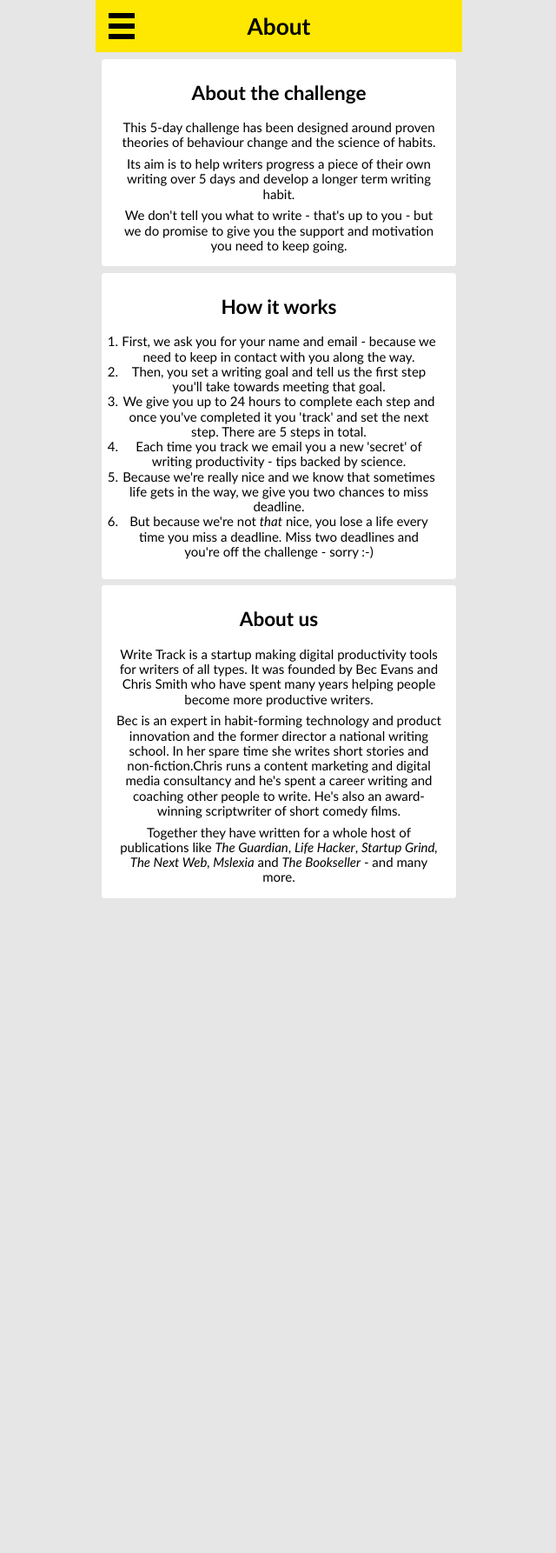
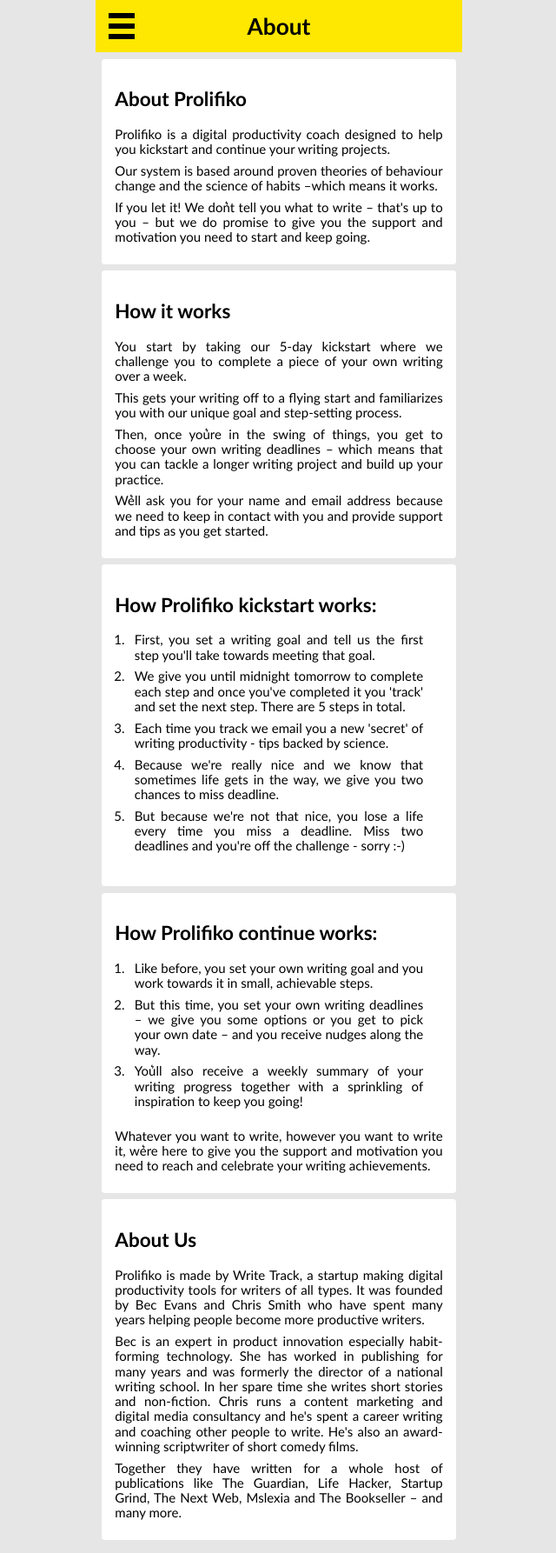
Before and after one commit to jtraub/prolifiko.com, a Django app: page /about/ in a window 1280 px wide. Shown: the whole page at 87% size, without its empty margins (319-959 px from the left). Before the commit the page ends 1033 px from the top, so only its background shows below. Run offline with Django 3.2, Linux system fonts and the light colour scheme; style sheets or scripts are compiled from the project's sources; parts of the project's set-up code (start-up, migrations or seed data) failed here and were passed over; some libraries are stand-ins or nearby versions.

Commit message:
Updated menu pages: help, about t&cs etc..

```diff
--- a/app/static/index.scss
+++ b/app/static/index.scss
@@ -46,7 +46,7 @@
 p {
   -webkit-margin-before: 0;
   -webkit-margin-after: 0;
-  margin: 0.5em;
+  margin: 0.5em 0;
 }
 
 blockquote {
@@ -66,7 +66,10 @@
   }
 }
 
+
+
 @import 'styles/layout';
 @import 'styles/forms';
 @import 'styles/myprogress';
 @import 'styles/create';
+@import 'styles/aboutpages';
--- /dev/null
+++ b/app/static/styles/_aboutpages.scss
@@ -0,0 +1,11 @@
+.about {
+    text-align: justify;
+
+    section {
+        padding: 1em;
+    }
+
+    li {
+        padding: 0 0.5em 0.5em 0.5em;
+    }
+}
--- a/app/templates/base.html
+++ b/app/templates/base.html
@@ -28,7 +28,9 @@
     </div>
     {%  endblock %}
 
-    <div class="content">{% block content %}{% endblock %}</div>
+    <div class="content {% block content_class %}{% endblock %}">
+        {% block content %}{% endblock %}
+    </div>
 
     <script src="{% static 'bundle.js' %}"></script>
 </body>
--- a/app/templates/menu/about.html
+++ b/app/templates/menu/about.html
@@ -1,31 +1,113 @@
-{%  extends 'base.html' %}
+{% extends 'base.html' %}
 
 {% block heading %}About{% endblock %}
 
+{% block content_class %}about{% endblock %}
+
 {% block content %}
+
     <section>
-    <h2>About the challenge</h2>
-    <p>This 5-day challenge has been designed around proven theories of behaviour change and the science of habits.</p>
-    <p>Its aim is to help writers progress a piece of their own writing over 5 days and develop a longer term writing habit.</p>
-    <p>We don't tell you what to write - that's up to you - but we do promise to give you the support and motivation you need to keep going.</p>
+        <h2>About Prolifiko</h2>
+        <p>
+            Prolifiko is a digital productivity coach designed to help you kickstart and continue
+            your writing projects.
+        </p>
+        <p>
+            Our system is based around proven theories of behaviour change
+            and the science of habits –which means it works.
+        </p>
+        <p>
+            If you let it! We don͛t tell you what to write – that's up to you – but we do promise to
+            give you the support and motivation you need to start and keep going.
+        </p>
     </section>
 
     <section>
         <h2>How it works</h2>
-    <p><ol>
-        <li>First, we ask you for your name and email - because we need to keep in contact with you along the way.</li>
-        <li>Then, you set a writing goal and tell us the first step you'll take towards meeting that goal.</li>
-        <li>We give you up to 24 hours to complete each step and once you've completed it you 'track' and set the next step. There are 5 steps in total.</li>
-        <li>Each time you track we email you a new 'secret' of writing productivity - tips backed by science.</li>
-        <li>Because we're really nice and we know that sometimes life gets in the way, we give you two chances to miss deadline.</li>
-        <li>But because we're not <em>that</em> nice, you lose a life every time you miss a deadline. Miss two deadlines and you're off the challenge - sorry :-)</li>
-    </ol></p>
+        <p>
+            You start by taking our 5-day kickstart where we challenge you to complete a piece of
+            your own writing over a week.
+        </p>
+        <p>
+            This gets your writing off to a flying start and familiarizes you with our unique goal
+            and step-setting process.
+        </p>
+        <p>
+            Then, once you͛re in the swing of things, you get to choose your own writing deadlines –
+            which means that you can tackle a longer writing project and build up your practice.
+        </p>
+        <p>
+            We͛ll ask you for your name and email address because we need to keep in contact
+            with you and provide support and tips as you get started.
+        </p>
     </section>
 
     <section>
-    <h2>About us</h2>
-    <p>Write Track is a startup making digital productivity tools for writers of all types. It was founded by Bec Evans and Chris Smith who have spent many years helping people become more productive writers.</p>
-    <p>Bec is an expert in habit-forming technology and product innovation and the former director a national writing school. In her spare time she writes short stories and non-fiction.Chris runs a content marketing and digital media consultancy and he's spent a career writing and coaching other people to write. He's also an award-winning scriptwriter of short comedy films.</p>
-    <p>Together they have   written for a whole host of publications like <em>The Guardian</em>, <em>Life Hacker</em>, <em>Startup Grind, The Next Web, Mslexia</em> and <em>The Bookseller</em> - and many more.</p>
+        <h2>How Prolifiko kickstart works:</h2>
+        <ol>
+            <li>
+                First, you set a writing goal and tell us the first step you'll take towards meeting
+                that goal.
+            </li>
+            <li>
+                We give you until midnight tomorrow to complete each step and once you've completed
+                it you 'track' and set the next step. There are 5 steps in total.
+            </li>
+            <li>
+                Each time you track we email you a new 'secret' of writing productivity - tips
+                backed by science.
+            </li>
+            <li>
+                Because we're really nice and we know that sometimes life gets in the way, we give
+                you two chances to miss deadline.
+            </li>
+            <li>
+                But because we're not that nice, you lose a life every time you miss a deadline.
+                Miss two deadlines and you're off the challenge - sorry :-)
+            </li>
+        </ol>
+    </section>
+
+    <section>
+        <h2>How Prolifiko continue works:</h2>
+        <ol>
+            <li>
+                Like before, you set your own writing goal and you work towards it in small,
+                achievable steps.
+            </li>
+            <li>
+                But this time, you set your own writing deadlines – we give you some options or you
+                get to pick your own date – and you receive nudges along the way.
+            </li>
+            <li>
+                You͛ll also receive a weekly summary of your writing progress together with a
+                sprinkling of inspiration to keep you going!
+            </li>
+        </ol>
+        <p>
+            Whatever you want to write, however you want to write it, we͛re here to give you the
+            support and motivation you need to reach and celebrate your writing achievements.
+
+        </p>
+    </section>
+
+    <section>
+        <h2>About Us</h2>
+        <p>
+            Prolifiko is made by Write Track, a startup making digital productivity tools for
+            writers of all types. It was founded by Bec Evans and Chris Smith who have spent many
+            years helping people become more productive writers.
+        </p>
+        <p>
+            Bec is an expert in product innovation especially habit-forming technology. She has
+            worked in publishing for many years and was formerly the director of a national writing
+            school. In her spare time she writes short stories and non-fiction. Chris runs a content
+            marketing and digital media consultancy and he's spent a career writing and coaching
+            other people to write. He's also an award-winning scriptwriter of short comedy films.
+        </p>
+        <p>
+            Together they have written for a whole host of publications like The Guardian, Life
+            Hacker, Startup Grind, The Next Web, Mslexia and The Bookseller – and many more.
+        </p>
     </section>
 {% endblock %}
```
Also changed, not shown: app/templates/menu/about_us.html (added, +27 -0 lines), app/templates/menu/help.html (+43 -15 lines), app/templates/menu/privacy.html (+43 -11 lines), app/templates/menu/terms.html (+94 -24 lines). Lines whose indentation alone changed are shown as unchanged.
